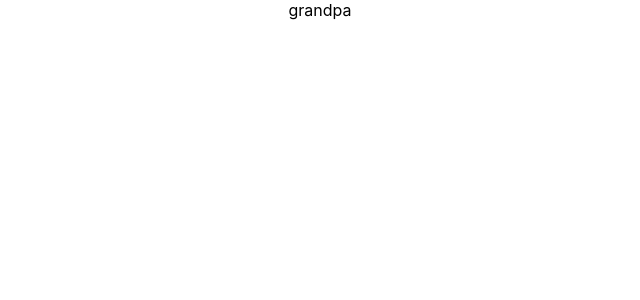
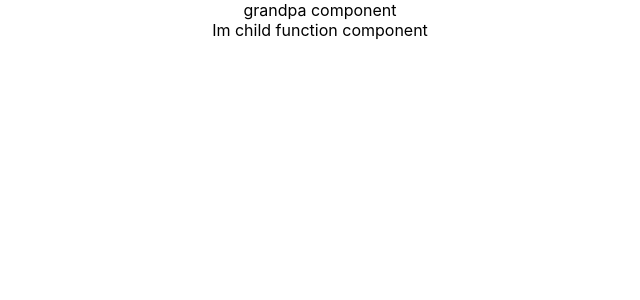
Before and after one commit to audelqua/render-huge-list, a React (Create React App) app: page / in a window 1280 px wide. Shown: the top 300 px of the page, without its empty margins (320-960 px from the left). Built offline with nearby package versions, Linux system fonts and the light colour scheme.

Commit message:
test if function component can get ref attribute or not

```diff
--- a/src/components/sampleOfUsingRef/index.jsx
+++ b/src/components/sampleOfUsingRef/index.jsx
@@ -2,18 +2,29 @@ import React, { Component } from 'react'
 
 //adding ref to the class component
 class SampleOfUsingRef extends Component {
+    constructor(props) {
+        super(props)
+        this.componentRef = React.createRef()
+    }
+
     render() {
         return (
             <div>
-                <span>grandpa</span>
+                <span>grandpa component</span>
                 <br />
                 {/* <AutoFocusTextInput /> */}
+                <ChildFunctionComponent ref={this.componentRef}/>
             </div>
         )
     }
 }
 export default SampleOfUsingRef
 
+const ChildFunctionComponent = (props) => {
+    return (
+        <div>Im child function component</div>
+    )
+}
 //parent component
 class AutoFocusTextInput extends React.Component {
     constructor(props) {
```
